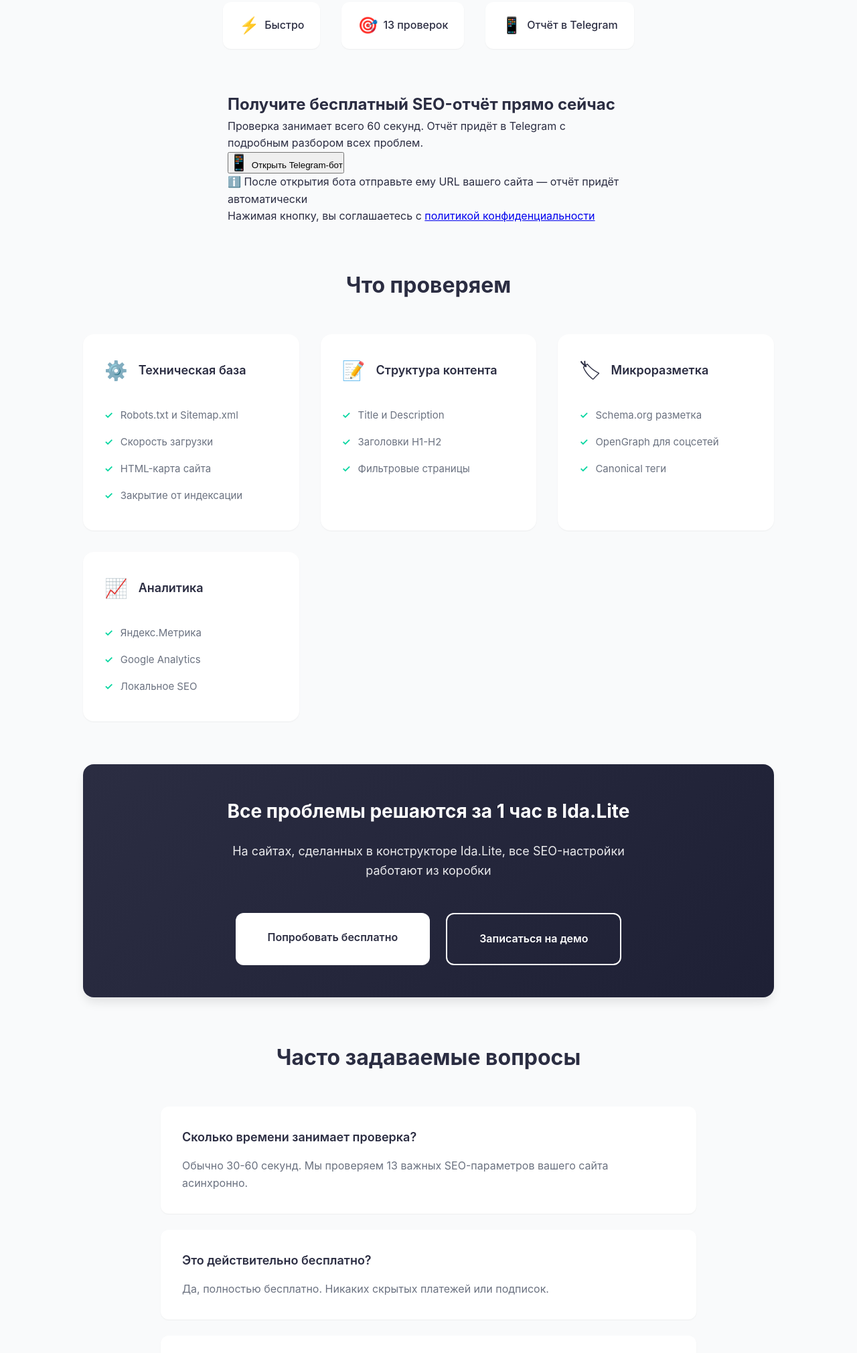
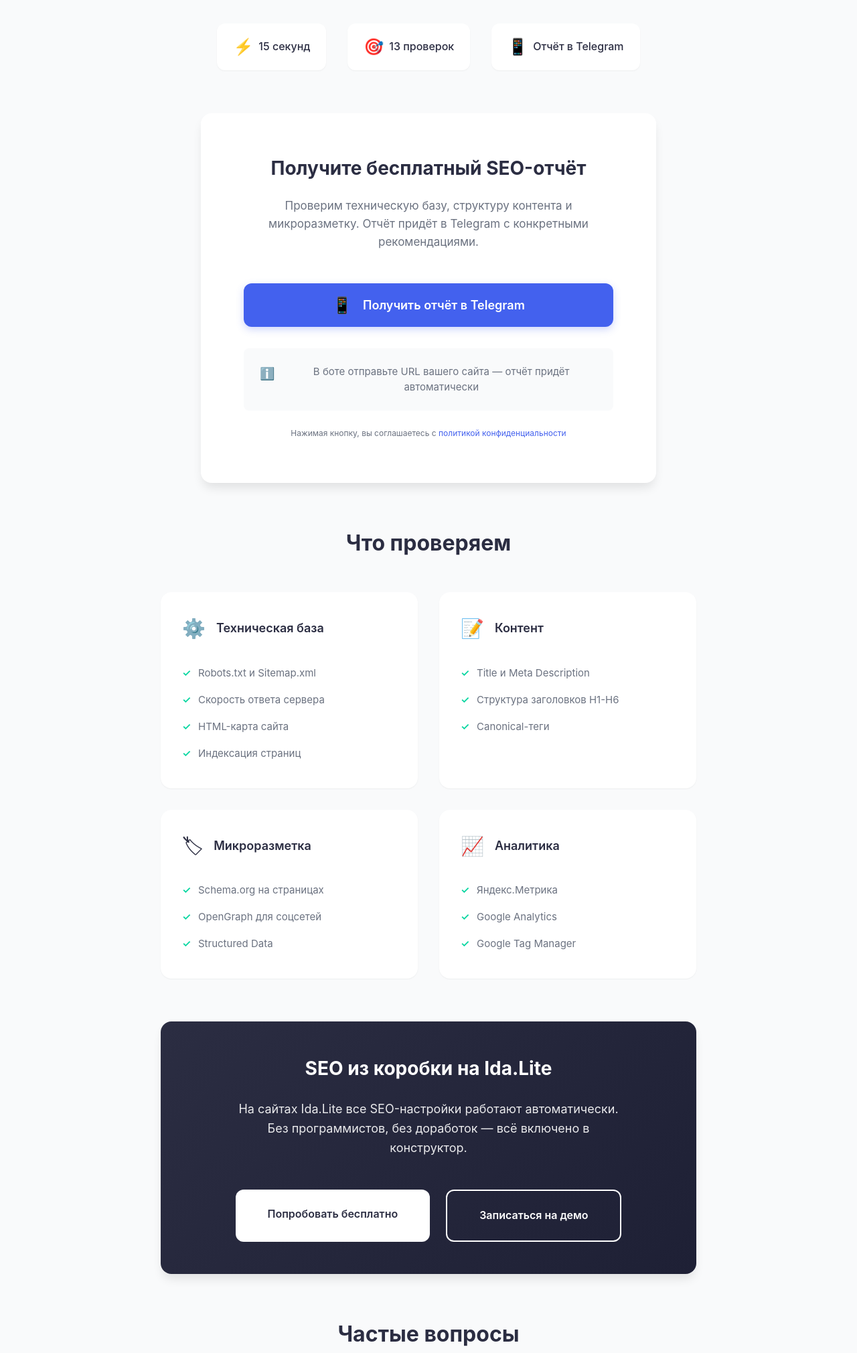
Before and after one commit to asermiajko/seo-checker-mvp, a website: page frontend/index.html in a window 1280 px wide. Shown: the part 374-2394 px from the top of the page at 67% size. Drawn offline with Linux system fonts and the light colour scheme.

Commit message:
feat: redesign landing page with improved UX and copy
- Change timing: 60 sec → 15 sec (more realistic)
- Improve marketing copy:
  - Hero: "Проверьте SEO за 15 секунд" (direct, benefit-focused)
  - Subheading: emphasize instant analysis + Telegram delivery
  - CTA: "Получите бесплатный SEO-отчёт" (action-oriented)
- Redesign CTA box:
  - Cleaner, centered layout
  - Larger, more prominent button with shadow
  - Better hierarchy and spacing
- Update FAQ:
  - "Действительно 15 секунд?" (addresses speed claim)
  - Simplified answers, more confident tone
- Polish content descriptions:
  - "Техническая база" → "Скорость ответа сервера"
  - "Контент" → "Canonical-теги"
  - More specific, actionable items

Co-authored-by: Cursor <cursoragent@cursor.com>

```diff
--- a/frontend/index.html
+++ b/frontend/index.html
@@ -3,8 +3,8 @@
 <head>
     <meta charset="UTF-8">
     <meta name="viewport" content="width=device-width, initial-scale=1.0">
-    <title>SEO-чекер для сайтов застройщиков — Бесплатная проверка | Ida.Lite</title>
-    <meta name="description" content="Проверьте SEO вашего сайта за 60 секунд. 13 автоматических проверок базовых настроек для сайтов застройщиков. Отчёт в Telegram.">
+    <title>SEO-аудит сайта за 15 секунд — Бесплатный чекер | Ida.Lite</title>
+    <meta name="description" content="Мгновенная проверка SEO. 13 автоматических тестов технической базы, контента и микроразметки. Получите детальный отчёт в Telegram за 15 секунд.">
     <link rel="stylesheet" href="styles.css">
 </head>
 <body>
@@ -27,13 +27,13 @@
     <div class="container">
         <!-- Hero Section -->
         <section class="hero">
-            <h1 class="hero__title">Проверьте SEO вашего сайта за 60 секунд</h1>
-            <p class="hero__subtitle">Бесплатный анализ базовых SEO-настроек для сайтов застройщиков</p>
+            <h1 class="hero__title">Проверьте SEO за 15 секунд</h1>
+            <p class="hero__subtitle">Мгновенный анализ технической базы, контента и микроразметки. Детальный отчёт в Telegram с рекомендациями.</p>
 
             <div class="hero__features">
                 <div class="feature">
                     <span class="feature__icon">⚡</span>
-                    <span class="feature__text">Быстро</span>
+                    <span class="feature__text">15 секунд</span>
                 </div>
                 <div class="feature">
                     <span class="feature__icon">🎯</span>
@@ -49,20 +49,20 @@
         <!-- CTA Section -->
         <section class="form-section">
             <div class="cta-box">
-                <h2 class="cta-box__title">Получите бесплатный SEO-отчёт прямо сейчас</h2>
+                <h2 class="cta-box__title">Получите бесплатный SEO-отчёт</h2>
                 <p class="cta-box__text">
-                    Проверка занимает всего 60 секунд. Отчёт придёт в Telegram с подробным разбором всех проблем.
+                    Проверим техническую базу, структуру контента и микроразметку. Отчёт придёт в Telegram с конкретными рекомендациями.
                 </p>
 
                 <button id="openTelegramButton" class="cta-box__button">
                     <span class="button__icon">📱</span>
-                    <span class="button__text">Открыть Telegram-бот</span>
+                    <span class="button__text">Получить отчёт в Telegram</span>
                 </button>
 
                 <div class="cta-box__info">
                     <p class="cta-box__info-text">
                         <span class="cta-box__info-icon">ℹ️</span>
-                        После открытия бота отправьте ему URL вашего сайта — отчёт придёт автоматически
+                        В боте отправьте URL вашего сайта — отчёт придёт автоматически
                     </p>
                 </div>
 
@@ -93,21 +93,21 @@
                     </div>
                     <ul class="check-card__list">
                         <li>Robots.txt и Sitemap.xml</li>
-                        <li>Скорость загрузки</li>
+                        <li>Скорость ответа сервера</li>
                         <li>HTML-карта сайта</li>
-                        <li>Закрытие от индексации</li>
+                        <li>Индексация страниц</li>
                     </ul>
                 </div>
 
                 <div class="check-card">
                     <div class="check-card__header">
                         <span class="check-card__icon">📝</span>
-                        <h3 class="check-card__title">Структура контента</h3>
+                        <h3 class="check-card__title">Контент</h3>
                     </div>
                     <ul class="check-card__list">
-                        <li>Title и Description</li>
-                        <li>Заголовки H1-H2</li>
-                        <li>Фильтровые страницы</li>
+                        <li>Title и Meta Description</li>
+                        <li>Структура заголовков H1-H6</li>
+                        <li>Canonical-теги</li>
                     </ul>
                 </div>
 
@@ -117,9 +117,9 @@
                         <h3 class="check-card__title">Микроразметка</h3>
                     </div>
                     <ul class="check-card__list">
-                        <li>Schema.org разметка</li>
+                        <li>Schema.org на страницах</li>
                         <li>OpenGraph для соцсетей</li>
-                        <li>Canonical теги</li>
+                        <li>Structured Data</li>
                     </ul>
                 </div>
 
@@ -131,7 +131,7 @@
                     <ul class="check-card__list">
                         <li>Яндекс.Метрика</li>
                         <li>Google Analytics</li>
-                        <li>Локальное SEO</li>
+                        <li>Google Tag Manager</li>
                     </ul>
                 </div>
             </div>
@@ -140,40 +140,40 @@
         <!-- CTA Section -->
         <section class="cta-section">
             <div class="cta-card">
-                <h2 class="cta-card__title">Все проблемы решаются за 1 час в Ida.Lite</h2>
+                <h2 class="cta-card__title">SEO из коробки на Ida.Lite</h2>
                 <p class="cta-card__text">
-                    На сайтах, сделанных в конструкторе Ida.Lite, все SEO-настройки работают из коробки
+                    На сайтах Ida.Lite все SEO-настройки работают автоматически. Без программистов, без доработок — всё включено в конструктор.
                 </p>
                 <div class="cta-card__buttons">
-                    <a href="#" class="cta-button cta-button--primary">Попробовать бесплатно</a>
-                    <a href="#" class="cta-button cta-button--secondary">Записаться на демо</a>
+                    <a href="https://idalite.ru" class="cta-button cta-button--primary">Попробовать бесплатно</a>
+                    <a href="https://idalite.ru/demo" class="cta-button cta-button--secondary">Записаться на демо</a>
                 </div>
             </div>
         </section>
 
         <!-- FAQ Section -->
         <section class="faq-section">
-            <h2 class="section__title">Часто задаваемые вопросы</h2>
+            <h2 class="section__title">Частые вопросы</h2>
 
             <div class="faq-list">
                 <div class="faq-item">
-                    <h3 class="faq-item__question">Сколько времени занимает проверка?</h3>
-                    <p class="faq-item__answer">Обычно 30-60 секунд. Мы проверяем 13 важных SEO-параметров вашего сайта асинхронно.</p>
+                    <h3 class="faq-item__question">Действительно 15 секунд?</h3>
+                    <p class="faq-item__answer">Да. Проверяем 13 SEO-параметров асинхронно — в среднем за 15 секунд. Для крупных сайтов может потребоваться до 30 секунд.</p>
                 </div>
 
                 <div class="faq-item">
-                    <h3 class="faq-item__question">Это действительно бесплатно?</h3>
-                    <p class="faq-item__answer">Да, полностью бесплатно. Никаких скрытых платежей или подписок.</p>
+                    <h3 class="faq-item__question">Это бесплатно?</h3>
+                    <p class="faq-item__answer">Полностью бесплатно. Без скрытых платежей, подписок и ограничений по количеству проверок.</p>
                 </div>
 
                 <div class="faq-item">
-                    <h3 class="faq-item__question">Что если я не получу отчёт в Telegram?</h3>
-                    <p class="faq-item__answer">Проверьте, что вы указали правильный username (с @), и что у вас открыты личные сообщения для ботов в настройках Telegram.</p>
+                    <h3 class="faq-item__question">Что если отчёт не приходит?</h3>
+                    <p class="faq-item__answer">Проверьте, что у вас открыты личные сообщения в Telegram. Если проблема сохраняется — напишите нам: hello@idalite.ru</p>
                 </div>
 
                 <div class="faq-item">
-                    <h3 class="faq-item__question">Подходит ли проверка для любых сайтов?</h3>
-                    <p class="faq-item__answer">Инструмент оптимизирован для сайтов застройщиков, но базовые SEO-проверки актуальны для любого сайта недвижимости.</p>
+                    <h3 class="faq-item__question">Подходит для любых сайтов?</h3>
+                    <p class="faq-item__answer">Инструмент оптимизирован для сайтов застройщиков, но базовые проверки подходят для любых сайтов недвижимости.</p>
                 </div>
             </div>
         </section>
--- a/frontend/styles.css
+++ b/frontend/styles.css
@@ -175,67 +175,40 @@ body {
 }
 
 /* ==========================================
-   Form Section
+   Form Section / CTA Box
    ========================================== */
 
 .form-section {
-    max-width: 600px;
+    max-width: 680px;
     margin: 0 auto var(--spacing-2xl);
 }
 
-.form {
+.cta-box {
     background: var(--color-bg);
-    padding: var(--spacing-xl);
+    padding: var(--spacing-2xl);
     border-radius: var(--radius-lg);
     box-shadow: var(--shadow-lg);
+    text-align: center;
 }
 
-.form__group {
-    margin-bottom: var(--spacing-lg);
+.cta-box__title {
+    font-size: 1.75rem;
+    font-weight: 700;
+    color: var(--color-primary);
+    margin-bottom: var(--spacing-md);
+    line-height: 1.3;
 }
 
-.form__label {
-    display: block;
-    font-size: 0.875rem;
-    font-weight: 600;
-    color: var(--color-text);
-    margin-bottom: var(--spacing-xs);
-    text-transform: uppercase;
-    letter-spacing: 0.05em;
+.cta-box__text {
+    font-size: 1.0625rem;
+    color: var(--color-text-light);
+    margin-bottom: var(--spacing-xl);
+    line-height: 1.6;
 }
 
-.form__input {
+.cta-box__button {
     width: 100%;
-    padding: var(--spacing-md);
-    font-size: 1rem;
-    border: 2px solid var(--color-border);
-    border-radius: var(--radius-md);
-    background: var(--color-bg);
-    color: var(--color-text);
-    transition: all 0.2s ease;
-    font-family: var(--font-primary);
-}
-
-.form__input:focus {
-    outline: none;
-    border-color: var(--color-accent);
-    box-shadow: 0 0 0 3px rgba(67, 97, 238, 0.1);
-}
-
-.form__input::placeholder {
-    color: var(--color-text-light);
-}
-
-.form__hint {
-    display: block;
-    font-size: 0.875rem;
-    color: var(--color-text-light);
-    margin-top: var(--spacing-xs);
-}
-
-.form__button {
-    width: 100%;
-    padding: var(--spacing-md) var(--spacing-lg);
+    padding: 1.125rem var(--spacing-lg);
     font-size: 1.125rem;
     font-weight: 600;
     color: var(--color-bg);
@@ -249,68 +222,57 @@ body {
     gap: var(--spacing-sm);
     transition: all 0.2s ease;
     font-family: var(--font-primary);
+    box-shadow: 0 4px 12px rgba(67, 97, 238, 0.25);
 }
 
-.form__button:hover {
+.cta-box__button:hover {
     background: #3651d4;
-    transform: translateY(-1px);
-    box-shadow: var(--shadow-md);
+    transform: translateY(-2px);
+    box-shadow: 0 6px 20px rgba(67, 97, 238, 0.35);
 }
 
-.form__button:active {
+.cta-box__button:active {
     transform: translateY(0);
-}
-
-.form__button:disabled {
-    background: var(--color-border);
-    cursor: not-allowed;
-    transform: none;
 }
 
 .button__icon {
     font-size: 1.5rem;
-    transition: transform 0.2s ease;
 }
 
-.form__button:hover .button__icon {
-    transform: translateX(4px);
+.cta-box__info {
+    background: var(--color-bg-light);
+    padding: var(--spacing-md);
+    border-radius: var(--radius-sm);
+    margin-top: var(--spacing-lg);
 }
 
-.form__info {
-    background: var(--color-bg-light);
-    padding: var(--spacing-md);
-    border-radius: var(--radius-md);
-    border-left: 3px solid var(--color-accent);
-    margin-top: var(--spacing-md);
-}
-
-.form__info-text {
+.cta-box__info-text {
     font-size: 0.9375rem;
     color: var(--color-text-light);
     display: flex;
     align-items: flex-start;
     gap: var(--spacing-sm);
     margin: 0;
+    line-height: 1.5;
 }
 
-.form__info-icon {
+.cta-box__info-icon {
     flex-shrink: 0;
-    font-size: 1.25rem;
+    font-size: 1.125rem;
 }
 
-.form__privacy {
+.cta-box__privacy {
     font-size: 0.75rem;
     color: var(--color-text-light);
-    text-align: center;
     margin-top: var(--spacing-md);
 }
 
-.form__link {
+.cta-box__link {
     color: var(--color-accent);
     text-decoration: none;
 }
 
-.form__link:hover {
+.cta-box__link:hover {
     text-decoration: underline;
 }
 
```
